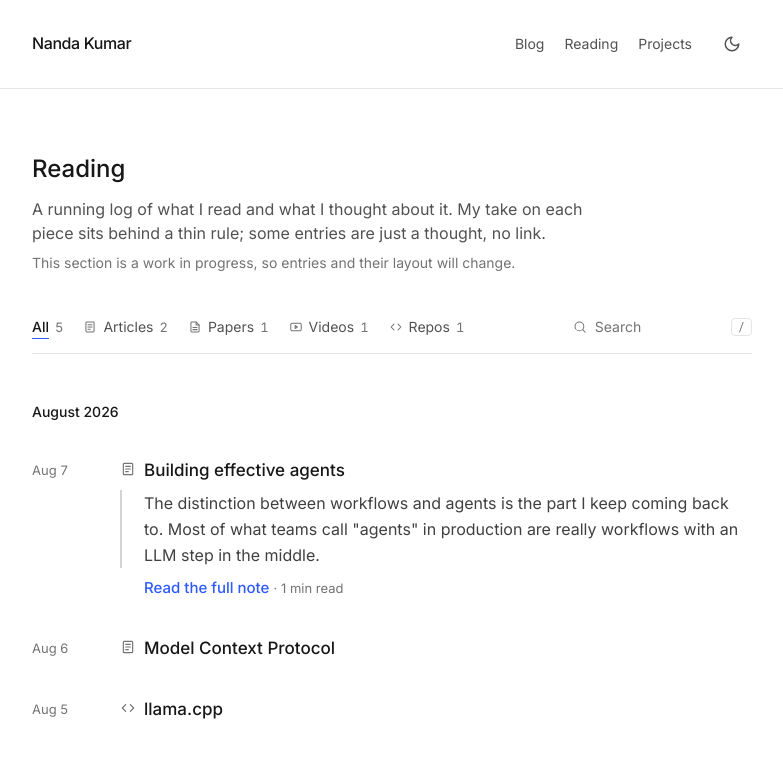
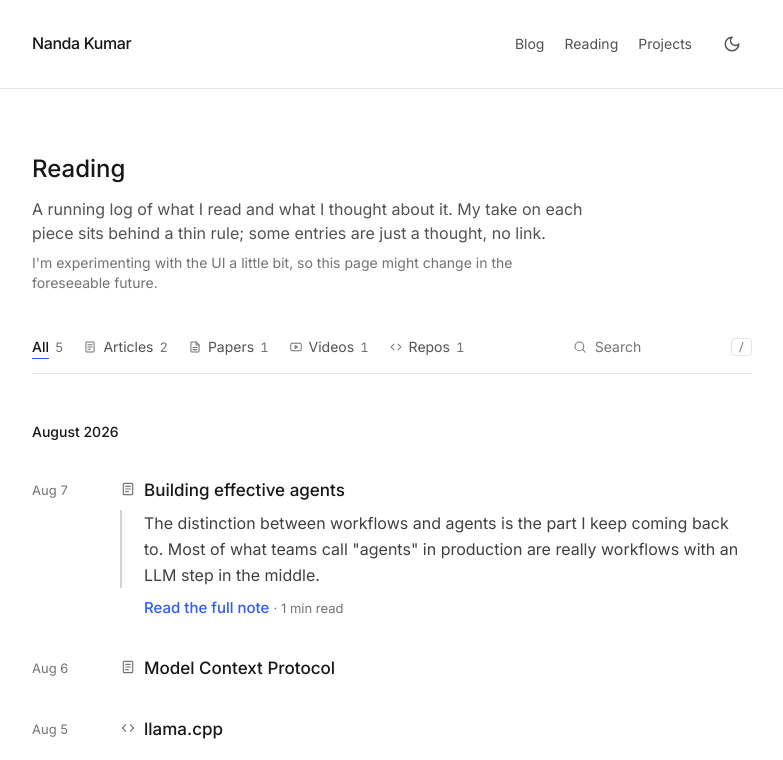
Before and after one commit to parzival1l/parzival1l.github.io, a Next.js app: page /reading in a window 1280 px wide. Shown: the top 760 px of the page, without its empty margins (248-1031 px from the left). Built offline with nearby package versions, Linux system fonts and the light colour scheme.

Commit message:
Reword the reading page's work-in-progress line

```diff
--- a/app/reading/page.tsx
+++ b/app/reading/page.tsx
@@ -18,8 +18,8 @@ export default function ReadingPage() {
           no link.
         </p>
         <p className="text-sm text-neutral-500">
-          This section is a work in progress, so entries and their layout will
-          change.
+          I&apos;m experimenting with the UI a little bit, so this page might
+          change in the foreseeable future.
         </p>
       </div>
       <div className="mt-10">
```
